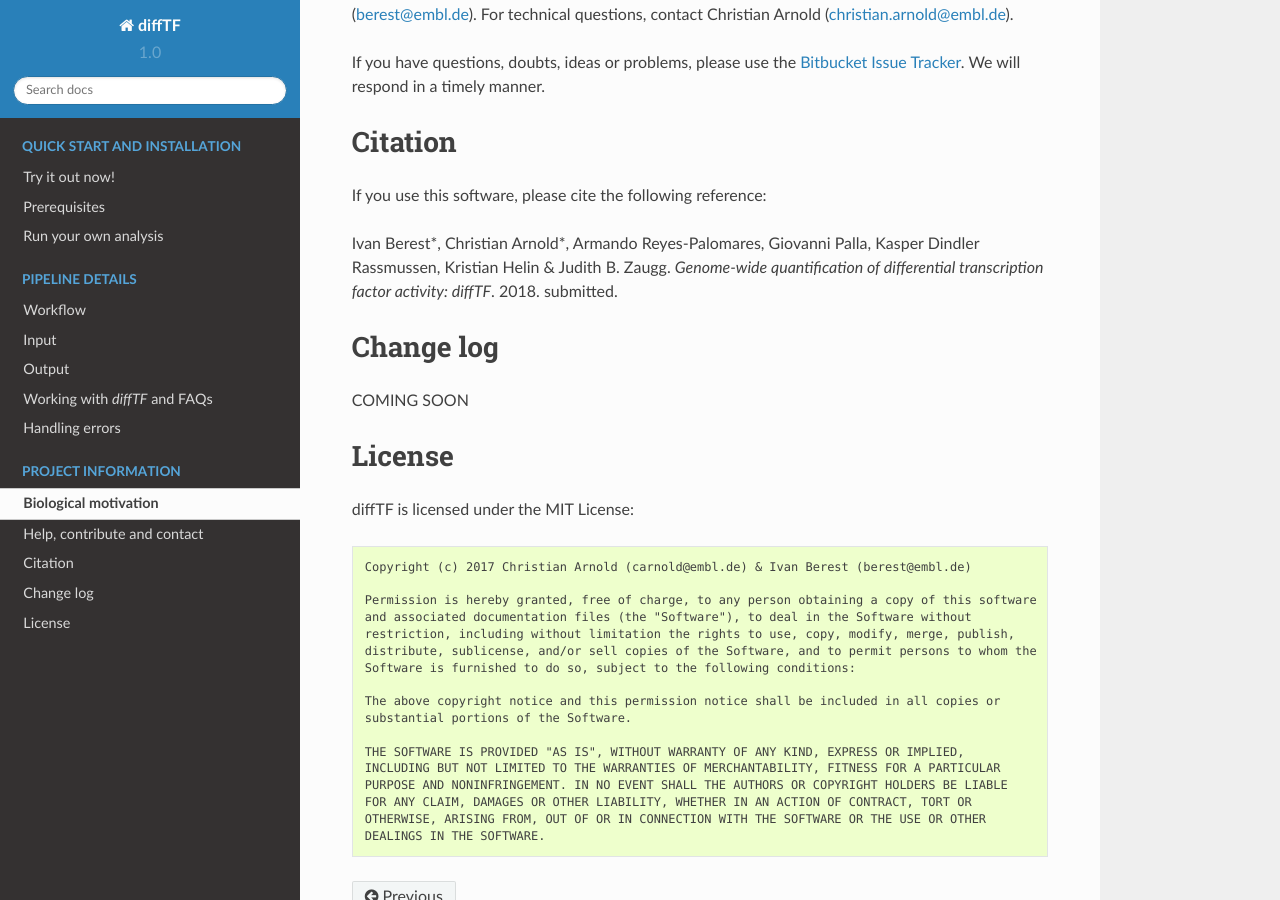
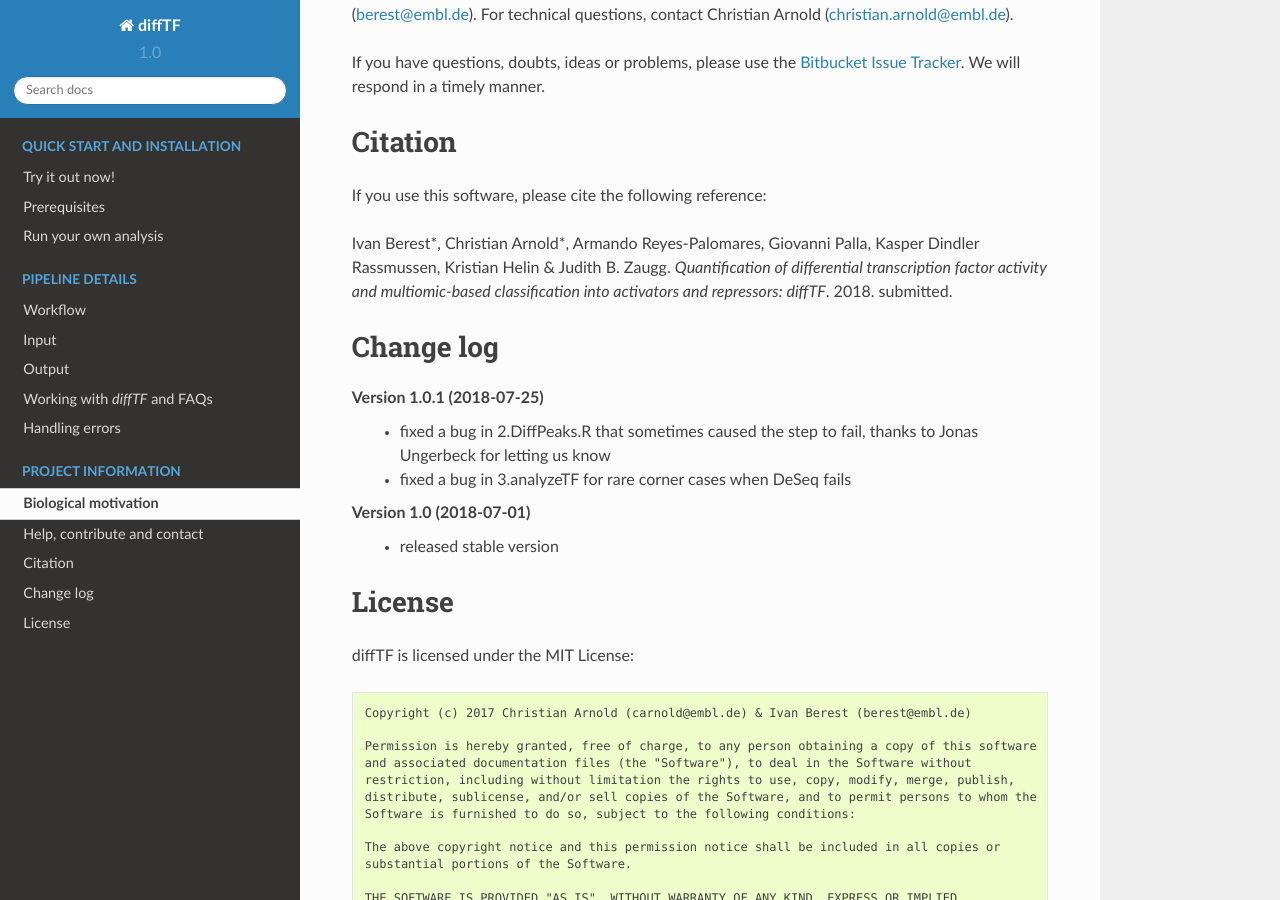
Before and after one commit to jfallmann/diffTF_Fork, a Sphinx documentation site: the page built from docs/projectInfo.rst, in a window 1280 px wide and 900 px high, scrolled down 530 px. Built offline with Sphinx 7.4.7 and the Read the Docs theme 2.0.0, drawn with Linux system fonts in a browser that asks for light colours.

Commit message:
Documentation: Changelog update

```diff
--- a/docs/projectInfo.rst
+++ b/docs/projectInfo.rst
@@ -19,13 +19,19 @@ Citation
 
 If you use this software, please cite the following reference:
 
-Ivan Berest*, Christian Arnold*, Armando Reyes-Palomares, Giovanni Palla, Kasper Dindler Rassmussen, Kristian Helin & Judith B. Zaugg. *Genome-wide quantification of differential transcription factor activity: diffTF*. 2018. submitted.
+Ivan Berest*, Christian Arnold*, Armando Reyes-Palomares, Giovanni Palla, Kasper Dindler Rassmussen, Kristian Helin & Judith B. Zaugg. *Quantification of differential transcription factor activity and multiomic-based classification into activators and repressors: diffTF*. 2018. submitted.
 
 
 Change log
 ============================
 
-COMING SOON
+Version 1.0.1 (2018-07-25)
+    - fixed a bug in 2.DiffPeaks.R that sometimes caused the step to fail, thanks to Jonas Ungerbeck for letting us know
+    - fixed a bug in 3.analyzeTF for rare corner cases when DeSeq fails
+
+Version 1.0 (2018-07-01)
+    - released stable version
+
 
 
 License
```
